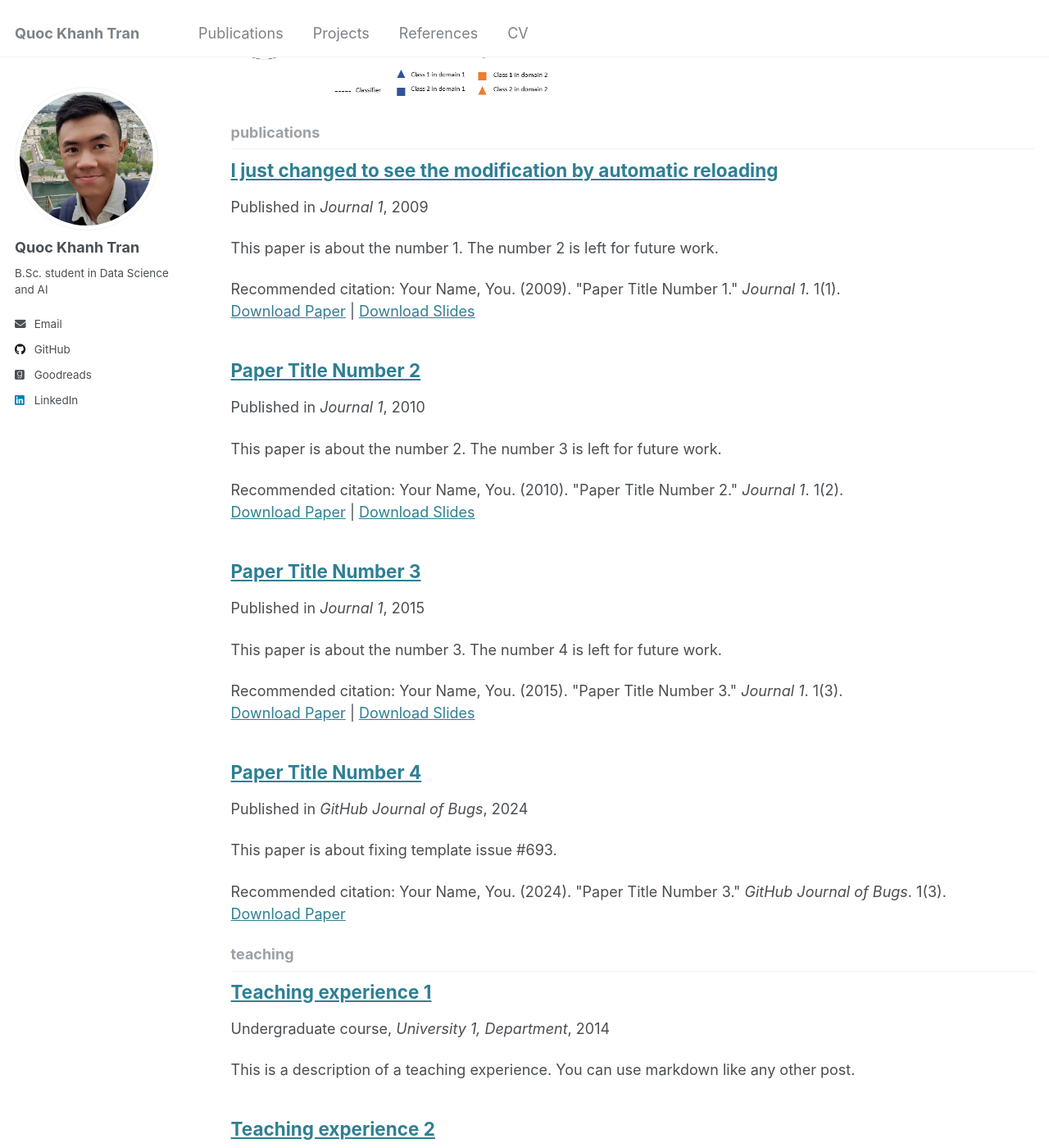
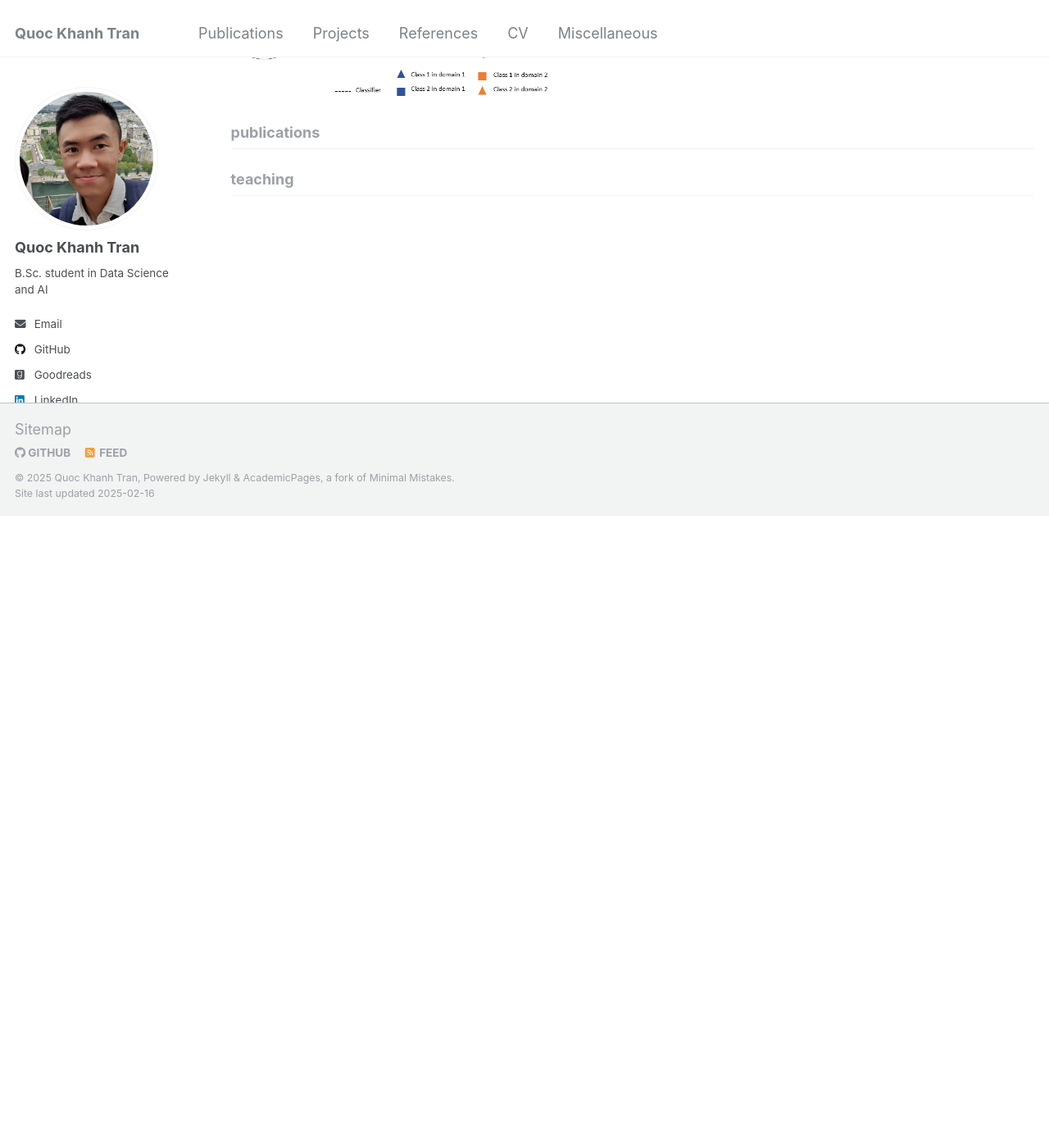
Before and after one commit to khanhtrq/khanhtrq.github.io, a Jekyll site: the page built from _pages/collection-archive.html, in a window 1280 px wide and 1400 px high, scrolled down 1341 px. Shown: the whole window at 82% size. Built offline with Jekyll 4.4.1, drawn with Linux system fonts in a browser that asks for light colours; after the commit the page ends 1971 px from its top, so only the background shows below that; some of the changed text lies outside the part shown.

Commit message:
miscellaneous

```diff
--- a/_data/navigation.yml
+++ b/_data/navigation.yml
@@ -26,5 +26,5 @@
   - title: "CV"
     url: /cv/
 
-  # - title: "Guide"
-  #   url: /markdown/
+  - title: "Miscellaneous"
+    url: /miscellaneous/
--- /dev/null
+++ b/_pages/miscellaneous.html
@@ -0,0 +1,32 @@
+---
+layout: archive
+title: "Miscellaneous"
+permalink: /miscellaneous/
+author_profile: true
+---
+
+<p>A small place to know me a little more, personally.</p>
+
+<p>
+    📖 Scrolling social media is fun, but have you ever found yourself in a <b>book</b>?<br>
+
+    🏃‍♂️ <b>Running</b> reminds me that a thousand-mile journey always begins with a single step.<br>
+
+    👫 I'm an introvert. But I also enjoy <b>meeting people</b>, who knows a "Where are you from" can lead us!<br>
+
+    🌳 I'm a <b>nature lover</b>. 🪴 Gardening bring a little into my house.<br>
+
+    🧠 I enjoy <b>learning new things</b>, just to enhance my neuroplasticity.<br>
+
+    ✈️ <b>Travelling</b> is a way to see the world 🌍 from different perspectives.<br>
+
+
+
+</p>
+
+    <!-- The things that I enjoy doing:
+      Keep going! You'll be amazed by how far you have gone.
+    [Mindfulness] Enjoy little things, trauma experience
+    , even when things get tough <br> -->
+
+<p></p>
--- a/_publications/2009-10-01-paper-title-number-1.md
+++ /dev/null
@@ -1,14 +0,0 @@
----
-title: "I just changed to see the modification by automatic reloading"
-collection: publications
-category: manuscripts
-permalink: /publication/2009-10-01-paper-title-number-1
-excerpt: 'This paper is about the number 1. The number 2 is left for future work.'
-date: 2009-10-01
-venue: 'Journal 1'
-slidesurl: 'http://academicpages.github.io/files/slides1.pdf'
-paperurl: 'http://academicpages.github.io/files/paper1.pdf'
-citation: 'Your Name, You. (2009). &quot;Paper Title Number 1.&quot; <i>Journal 1</i>. 1(1).'
----
-
-The contents above will be part of a list of publications, if the user clicks the link for the publication than the contents of section will be rendered as a full page, allowing you to provide more information about the paper for the reader. When publications are displayed as a single page, the contents of the above "citation" field will automatically be included below this section in a smaller font.
--- a/_publications/2010-10-01-paper-title-number-2.md
+++ /dev/null
@@ -1,14 +0,0 @@
----
-title: "Paper Title Number 2"
-collection: publications
-category: manuscripts
-permalink: /publication/2010-10-01-paper-title-number-2
-excerpt: 'This paper is about the number 2. The number 3 is left for future work.'
-date: 2010-10-01
-venue: 'Journal 1'
-slidesurl: 'http://academicpages.github.io/files/slides2.pdf'
-paperurl: 'http://academicpages.github.io/files/paper2.pdf'
-citation: 'Your Name, You. (2010). &quot;Paper Title Number 2.&quot; <i>Journal 1</i>. 1(2).'
----
-
-The contents above will be part of a list of publications, if the user clicks the link for the publication than the contents of section will be rendered as a full page, allowing you to provide more information about the paper for the reader. When publications are displayed as a single page, the contents of the above "citation" field will automatically be included below this section in a smaller font.
--- a/_publications/2015-10-01-paper-title-number-3.md
+++ /dev/null
@@ -1,14 +0,0 @@
----
-title: "Paper Title Number 3"
-collection: publications
-category: manuscripts
-permalink: /publication/2015-10-01-paper-title-number-3
-excerpt: 'This paper is about the number 3. The number 4 is left for future work.'
-date: 2015-10-01
-venue: 'Journal 1'
-slidesurl: 'http://academicpages.github.io/files/slides3.pdf'
-paperurl: 'http://academicpages.github.io/files/paper3.pdf'
-citation: 'Your Name, You. (2015). &quot;Paper Title Number 3.&quot; <i>Journal 1</i>. 1(3).'
----
-
-The contents above will be part of a list of publications, if the user clicks the link for the publication than the contents of section will be rendered as a full page, allowing you to provide more information about the paper for the reader. When publications are displayed as a single page, the contents of the above "citation" field will automatically be included below this section in a smaller font.
--- a/_publications/2024-02-17-paper-title-number-4.md
+++ /dev/null
@@ -1,13 +0,0 @@
----
-title: "Paper Title Number 4"
-collection: publications
-category: conferences
-permalink: /publication/2024-02-17-paper-title-number-4
-excerpt: 'This paper is about fixing template issue #693.'
-date: 2024-02-17
-venue: 'GitHub Journal of Bugs'
-paperurl: 'http://academicpages.github.io/files/paper3.pdf'
-citation: 'Your Name, You. (2024). &quot;Paper Title Number 3.&quot; <i>GitHub Journal of Bugs</i>. 1(3).'
----
-
-The contents above will be part of a list of publications, if the user clicks the link for the publication than the contents of section will be rendered as a full page, allowing you to provide more information about the paper for the reader. When publications are displayed as a single page, the contents of the above "citation" field will automatically be included below this section in a smaller font.
--- a/_teaching/2014-spring-teaching-1.md
+++ /dev/null
@@ -1,20 +0,0 @@
----
-title: "Teaching experience 1"
-collection: teaching
-type: "Undergraduate course"
-permalink: /teaching/2014-spring-teaching-1
-venue: "University 1, Department"
-date: 2014-01-01
-location: "City, Country"
----
-
-This is a description of a teaching experience. You can use markdown like any other post.
-
-Heading 1
-======
-
-Heading 2
-======
-
-Heading 3
-======
--- a/_teaching/2015-spring-teaching-2.md
+++ /dev/null
@@ -1,20 +0,0 @@
----
-title: "Teaching experience 2"
-collection: teaching
-type: "Workshop"
-permalink: /teaching/2015-spring-teaching-1
-venue: "University 1, Department"
-date: 2015-01-01
-location: "City, Country"
----
-
-This is a description of a teaching experience. You can use markdown like any other post.
-
-Heading 1
-======
-
-Heading 2
-======
-
-Heading 3
-======
```
Also changed, not shown: _posts/2012-08-14-blog-post-1.md (deleted, +0 -20 lines), _posts/2013-08-14-blog-post-2.md (deleted, +0 -20 lines), _posts/2014-08-14-blog-post-3.md (deleted, +0 -20 lines), _posts/2015-08-14-blog-post-4.md (deleted, +0 -20 lines), _posts/2199-01-01-future-post.md (deleted, +0 -11 lines).
